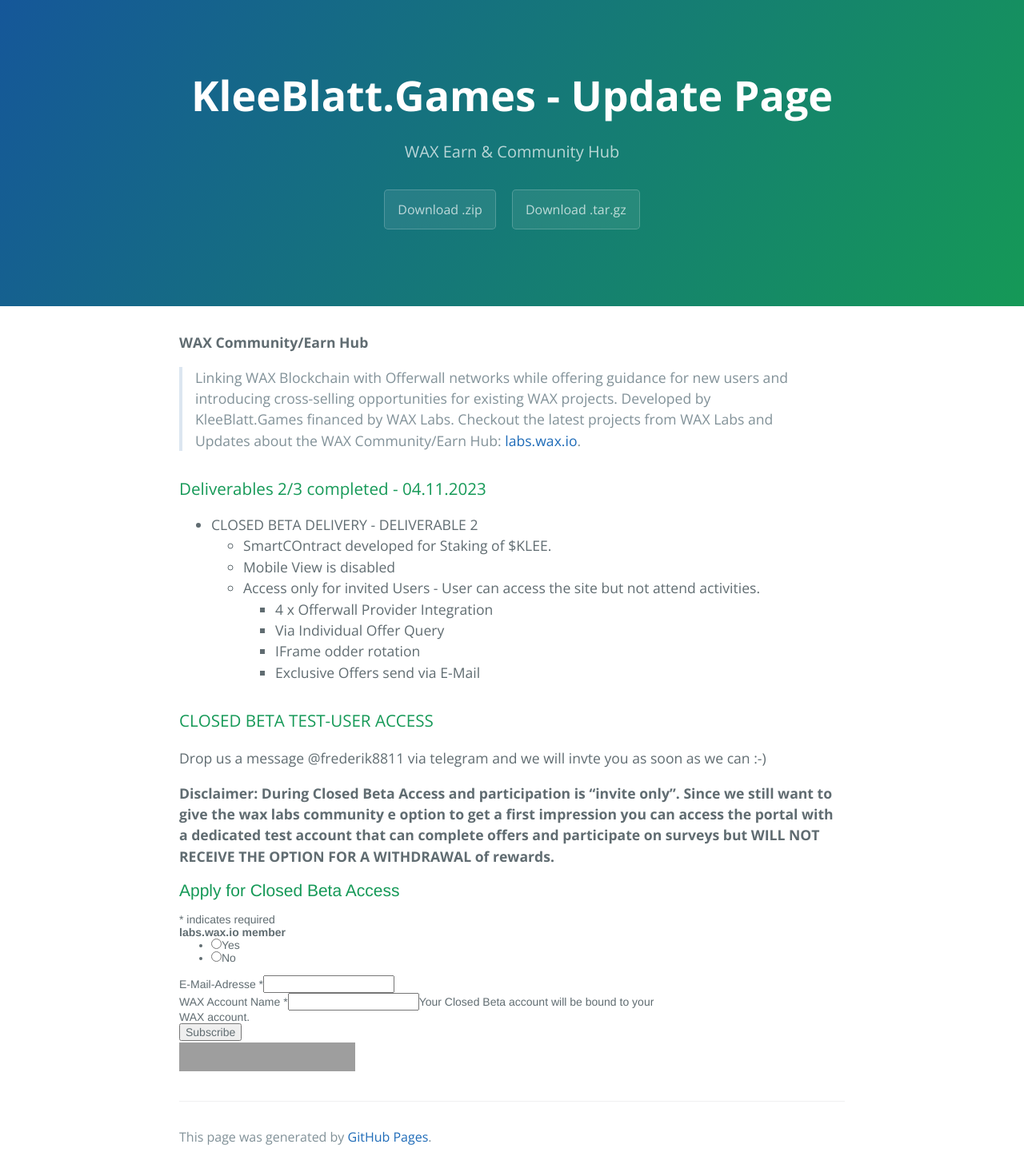
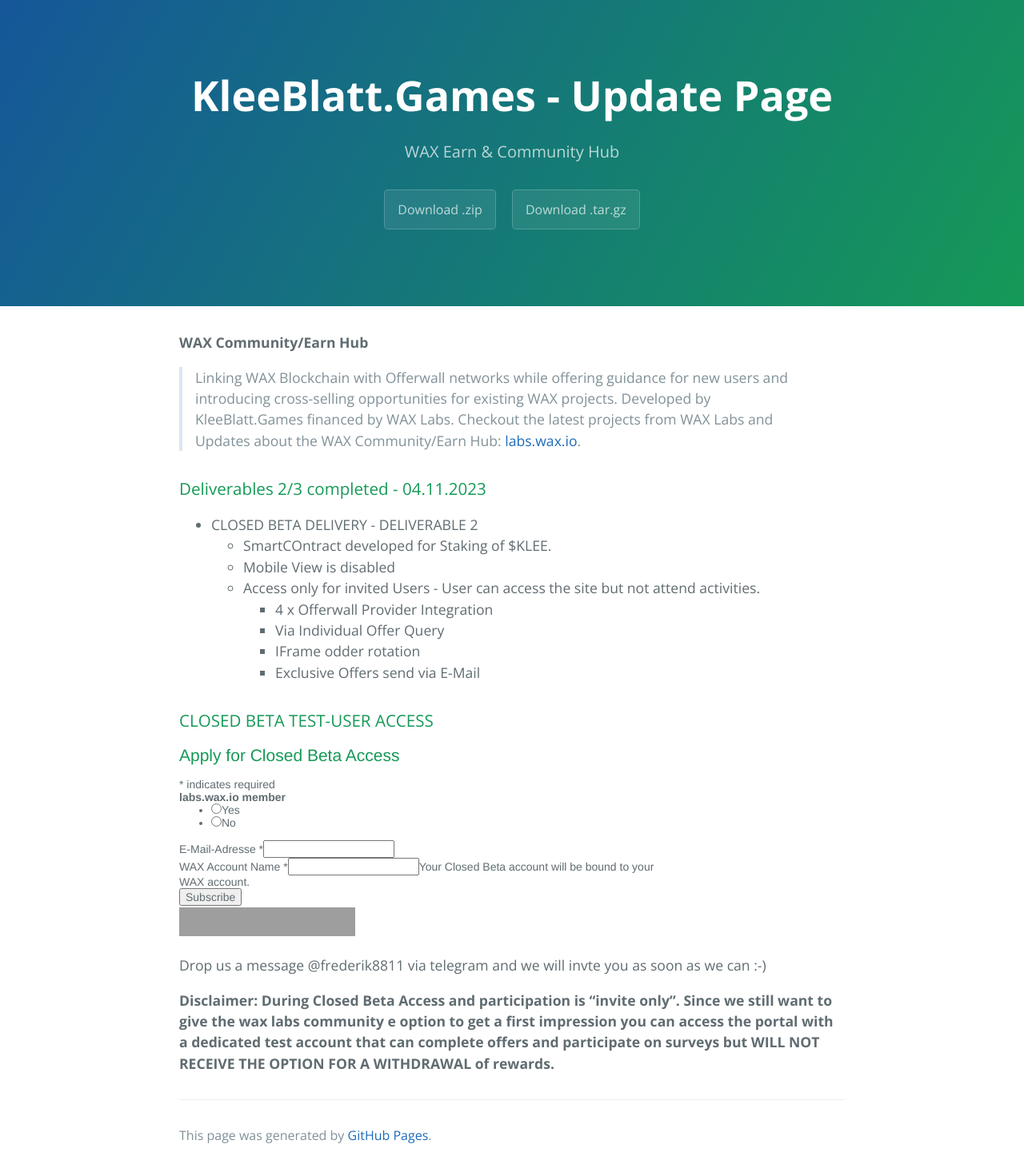
Before and after one commit to KleeblattGames/KleeblattGames.github.io, a Jekyll site: the page built from index.md, in a window 1280 px wide. Shown: the whole page at 80% size. Built offline with Jekyll 4.4.1, drawn with Linux system fonts in a browser that asks for light colours; comment, search, counter and statistics services are not loaded; part of the change alters nothing that is shown; grey boxes are pictures that could not be loaded.

```diff
--- a/index.md
+++ b/index.md
@@ -26,10 +26,6 @@ layout: default
 
 
 ### CLOSED BETA TEST-USER ACCESS
-
-Drop us a message @frederik8811 via telegram and we will invte you as soon as we can :-)
-
-**Disclaimer: During Closed Beta Access and participation is "invite only". Since we still want to give the wax labs community  e option to get a first impression you can access the portal with a dedicated test account that can complete offers and participate on surveys but WILL NOT RECEIVE THE OPTION FOR A WITHDRAWAL of rewards.**
 
 <div id="mc_embed_shell">
       <link href="//cdn-images.mailchimp.com/embedcode/classic-061523.css" rel="stylesheet" type="text/css">
@@ -61,3 +57,7 @@ Drop us a message @frederik8811 via telegram and we will invte you as soon as we
 </form>
 </div>
 <script type="text/javascript" src="//s3.amazonaws.com/downloads.mailchimp.com/js/mc-validate.js"></script><script type="text/javascript">(function($) {window.fnames = new Array(); window.ftypes = new Array();fnames[7]='MMERGE7';ftypes[7]='radio';fnames[0]='EMAIL';ftypes[0]='email';fnames[6]='MMERGE6';ftypes[6]='text';fnames[1]='FNAME';ftypes[1]='text';fnames[2]='LNAME';ftypes[2]='text';fnames[3]='ADDRESS';ftypes[3]='address';fnames[4]='PHONE';ftypes[4]='phone';fnames[5]='BIRTHDAY';ftypes[5]='birthday';}(jQuery));var $mcj = jQuery.noConflict(true);</script></div>
+
+Drop us a message @frederik8811 via telegram and we will invte you as soon as we can :-)
+
+**Disclaimer: During Closed Beta Access and participation is "invite only". Since we still want to give the wax labs community  e option to get a first impression you can access the portal with a dedicated test account that can complete offers and participate on surveys but WILL NOT RECEIVE THE OPTION FOR A WITHDRAWAL of rewards.**
```
